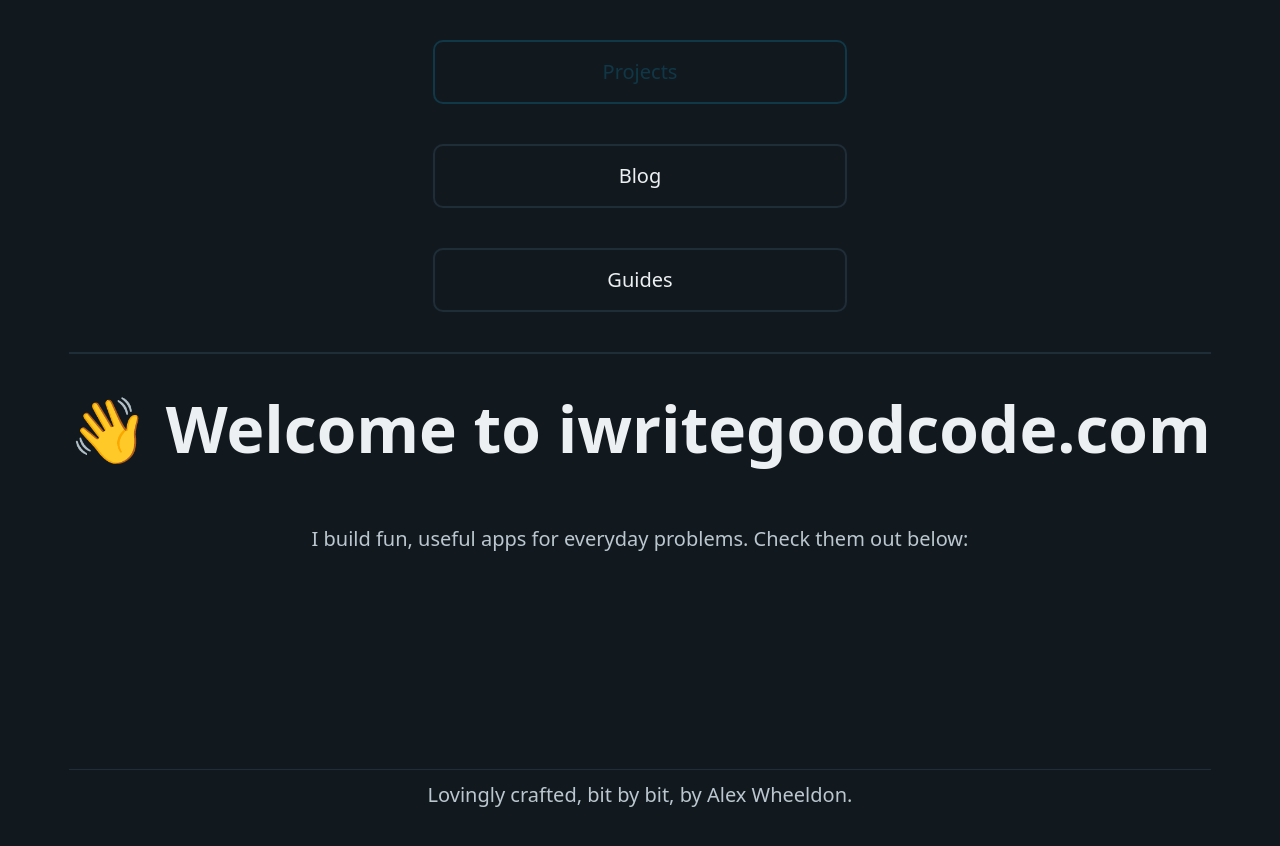
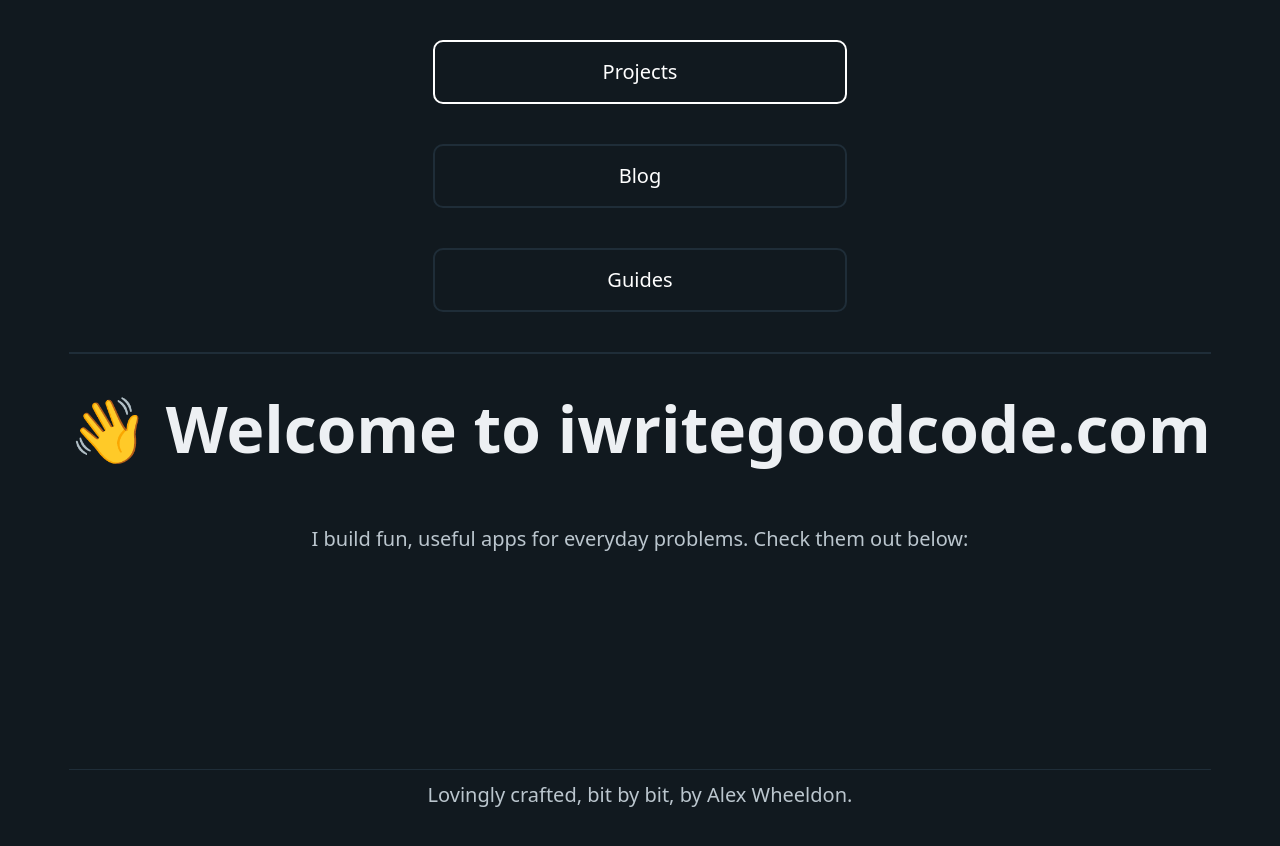
Before and after one commit to liftingwater/iwritegoodcode, a Svelte app: page / in a window 1280 px wide. Shown: the top 846 px of the page. Built offline with nearby package versions, Linux system fonts and the light colour scheme.

Commit message:
Fix nav button color in dark mode.

```diff
--- a/src/app.css
+++ b/src/app.css
@@ -49,6 +49,12 @@ h1 {
   text-align: center;
 }
 
+/* Dark mode button styles */
+[data-theme="dark"] button {
+  color: var(--contrast);
+  border-color: var(--muted-border-color);
+}
+
 button {
   border-radius: 8px;
   border: 1px solid transparent;
@@ -56,12 +62,12 @@ button {
   font-size: 1em;
   font-weight: 500;
   font-family: inherit;
-  background-color: #f9f9f9;
+  background-color: transparent;
   cursor: pointer;
   transition: border-color 0.25s;
 }
 button:hover {
-  border-color: #646cff;
+  border-color: var(--form-element-focus-border-color);
 }
 button:focus,
 button:focus-visible {
--- a/src/lib/components/Navigation.svelte
+++ b/src/lib/components/Navigation.svelte
@@ -49,7 +49,7 @@
     background-color: transparent;
     border: 2px solid var(--muted-border-color);
     border-radius: 0.5rem;
-    color: var(--contrast);
+    color: white;
     cursor: pointer;
     font-size: 1rem;
     font-weight: 500;
@@ -64,6 +64,6 @@
   .nav-button.active {
     background-color: var(--form-element-focus-border-color);
     border-color: var(--form-element-focus-border-color);
-    color: var(--primary-focus);
+    color: white;
   }
 </style>
```
